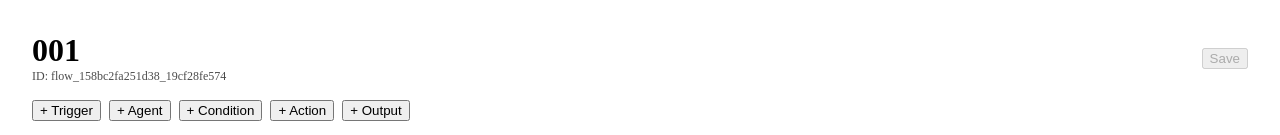
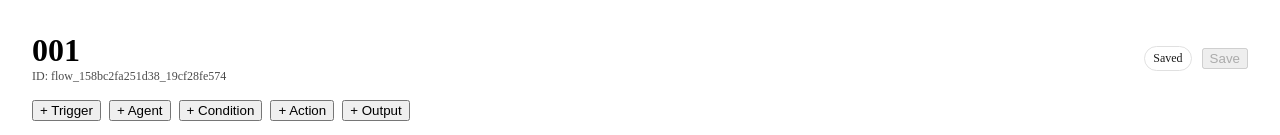
Before and after one commit to vinimw/flowops, a Next.js app: page /flows/flow_158bc2fa251d38_19cf28fe574 in a window 1280 px wide. Shown: the top 135 px of the page. Built offline with nearby package versions, Linux system fonts and the light colour scheme.

Commit message:
feat: adding auto save

```diff
--- a/data/flows.json
+++ b/data/flows.json
@@ -186,8 +186,8 @@
         "id": "node_57992d2147083_19cf76d0a3d",
         "type": "trigger",
         "position": {
-          "x": 154,
-          "y": 127
+          "x": 150,
+          "y": 298
         },
         "data": {
           "triggerType": "manual",
@@ -198,8 +198,8 @@
         "id": "node_3b330d7fbd6a5_19cf76d0a3d",
         "type": "output",
         "position": {
-          "x": 576,
-          "y": 261
+          "x": 719,
+          "y": 301
         },
         "data": {
           "format": "json",
@@ -210,8 +210,8 @@
         "id": "node_8a8c3d00b584f8_19cf92d119a",
         "type": "condition",
         "position": {
-          "x": 640,
-          "y": 66
+          "x": 723,
+          "y": 67
         },
         "data": {
           "expression": "wqeqwewqe",
@@ -223,8 +223,8 @@
         "id": "node_338b228a4c1148_19cf92d133e",
         "type": "action",
         "position": {
-          "x": 332,
-          "y": 64
+          "x": 372,
+          "y": 53
         },
         "data": {
           "actionType": "http_request",
@@ -286,6 +286,6 @@
       }
     ],
     "createdAt": "2026-03-16T16:14:04.349Z",
-    "updatedAt": "2026-03-19T22:45:23.208Z"
+    "updatedAt": "2026-03-19T22:52:22.440Z"
   }
 ]
--- a/src/app/flows/[id]/page.tsx
+++ b/src/app/flows/[id]/page.tsx
@@ -14,6 +14,8 @@ export default function FlowEditorPage() {
   const params = useParams<{ id: string }>();
   const id = params.id;
 
+  type SaveStatus = 'idle' | 'dirty' | 'saving' | 'saved' | 'blocked';
+  const [saveStatus, setSaveStatus] = useState<SaveStatus>('idle');
 
   const [selectedEdgeId, setSelectedEdgeId] = useState<string | null>(null);
   const deleteNode = useEditorStore((s) => s.deleteNode);
@@ -47,6 +49,38 @@ export default function FlowEditorPage() {
     setFlow(flow);
   }
 }, [flow, editorFlow, setFlow]);
+
+useEffect(() => {
+  if (!editorFlow) return;
+
+  const hasError = diagnostics.some((d) => d.severity === 'error');
+
+  if (!dirty) {
+    setSaveStatus('saved');
+    return;
+  }
+
+  if (hasError) {
+    setSaveStatus('blocked');
+    return;
+  }
+
+  setSaveStatus('dirty');
+
+  const t = window.setTimeout(async () => {
+    setSaveStatus('saving');
+
+    try {
+      await update.mutateAsync(editorFlow);
+      useEditorStore.getState().markSaved();
+      setSaveStatus('saved');
+    } catch {
+      setSaveStatus('dirty');
+    }
+  }, 2000);
+
+  return () => window.clearTimeout(t);
+}, [dirty, diagnostics, editorFlow, update]);
 
 useEffect(() => {
   function onKeyDown(e: KeyboardEvent) {
@@ -112,15 +146,41 @@ useEffect(() => {
           <h1 style={{ margin: 0 }}>{editorFlow?.name ?? flow.name}</h1>
           <div style={{ fontSize: 12, opacity: 0.7 }}>ID: {editorFlow?.id ?? flow.id}</div>
         </div>
+        <div style={{ display: 'flex', gap: 10, alignItems: 'center' }}>
+          <span
+            style={{
+              fontSize: 12,
+              padding: '4px 8px',
+              borderRadius: 999,
+              border: '1px solid #ddd',
+              opacity: 0.9,
+            }}
+            title={
+              saveStatus === 'blocked'
+                ? 'Fix validation errors before saving.'
+                : saveStatus === 'saving'
+                ? 'Saving changes...'
+                : undefined
+            }
+          >
+            {saveStatus === 'saving' && 'Saving…'}
+            {saveStatus === 'dirty' && 'Dirty'}
+            {saveStatus === 'saved' && 'Saved'}
+            {saveStatus === 'blocked' && 'Blocked'}
+            {saveStatus === 'idle' && 'Idle'}
+          </span>
 
-        <div style={{ display: 'flex', gap: 10, alignItems: 'center' }}>
           <button
-            onClick={() => editorFlow && update.mutate(editorFlow, { onSuccess: () => useEditorStore.getState().markSaved() })}
+            onClick={() =>
+              editorFlow &&
+              update.mutate(editorFlow, { onSuccess: () => useEditorStore.getState().markSaved() })
+            }
             disabled={update.isPending || !dirty}
           >
             Save
           </button>
         </div>
+
       </header>
       {editorFlow && (
         <EditorToolbar onAdd={addNode} />
```
